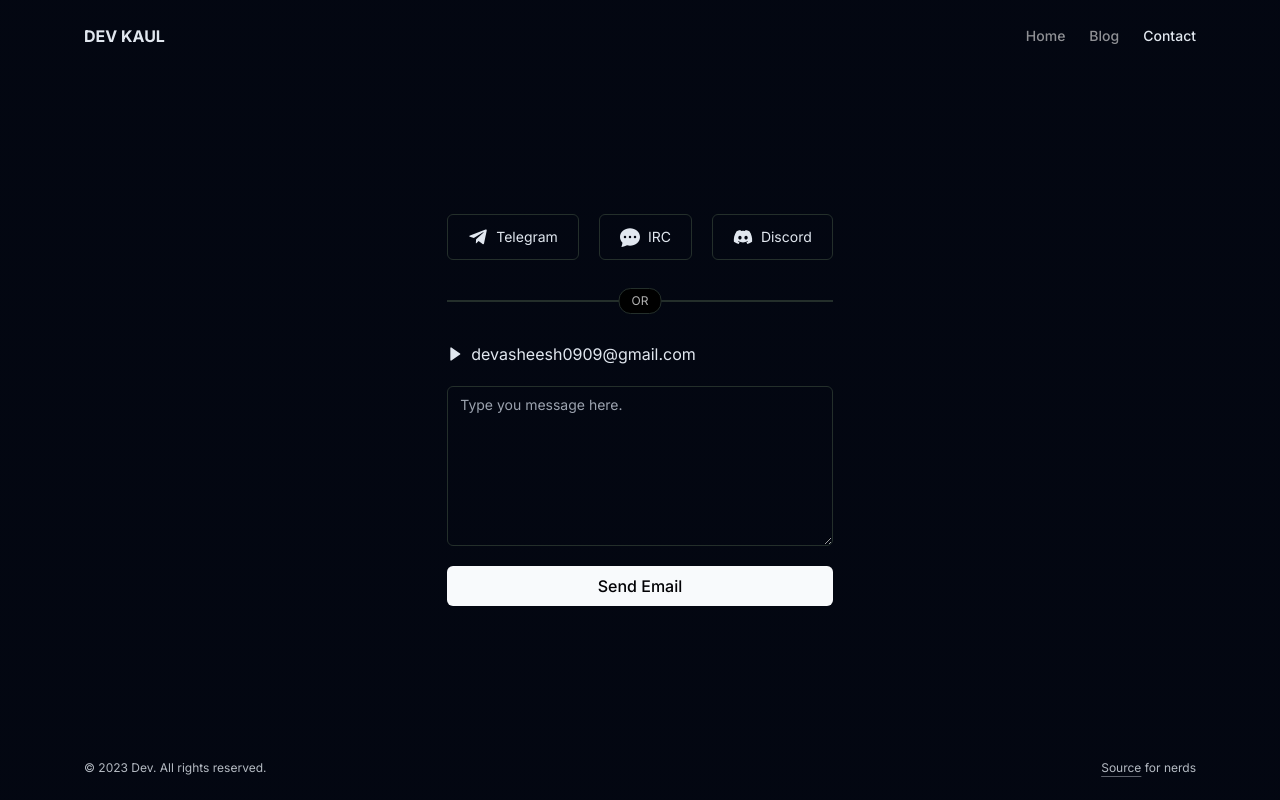
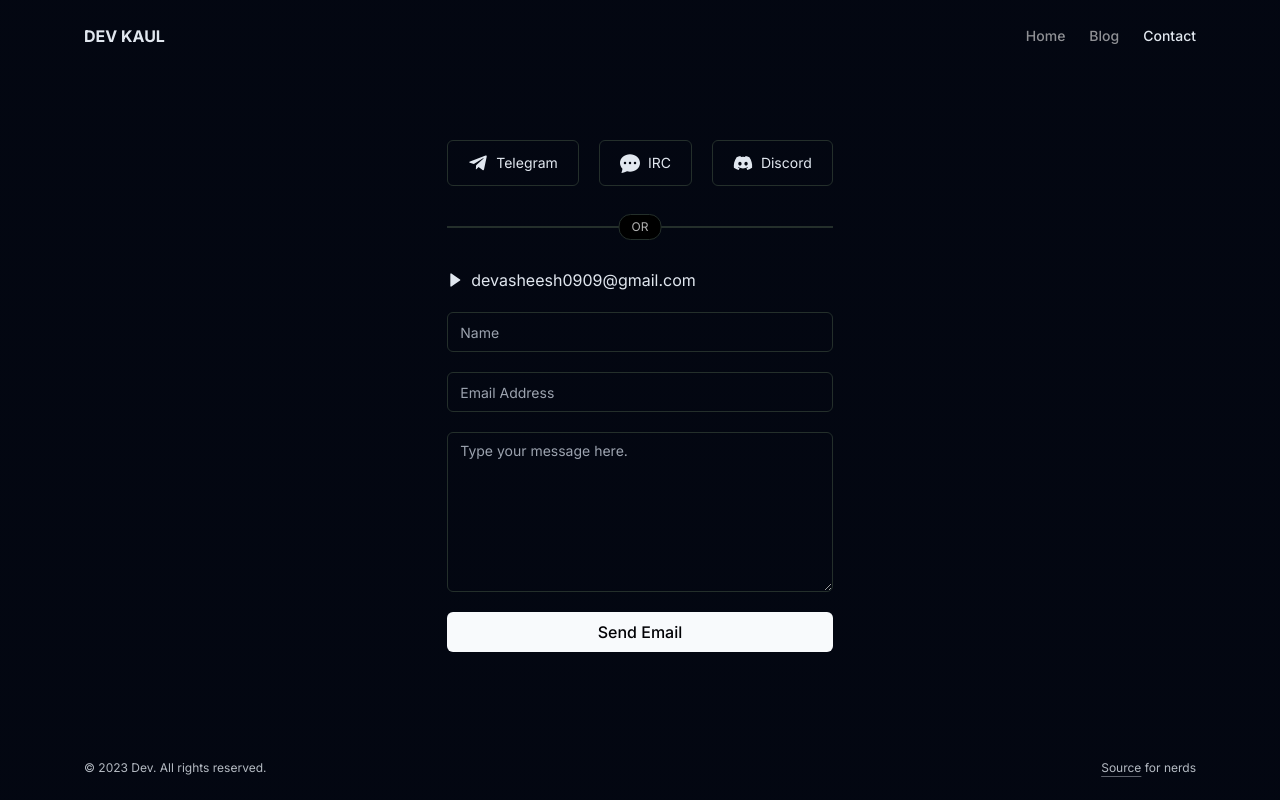
Before and after one commit to BugReportOnWeb/website, a Next.js app: page /contact in a window 1280 px wide. Built offline with nearby package versions, Linux system fonts and the light colour scheme.

Commit message:
Add form mid-functionality && link Telegram

```diff
--- a/app/contact/page.tsx
+++ b/app/contact/page.tsx
@@ -1,27 +1,53 @@
+"use client"
+
 import { FaTelegramPlane, FaDiscord } from 'react-icons/fa';
 import { BsFillChatDotsFill } from 'react-icons/bs';
 import { BiSolidRightArrow } from 'react-icons/bi';
 import Footer from '@/components/Footer';
+import { ChangeEvent, FormEventHandler, useState } from 'react';
+
+type Person = {
+    name: string,
+    email: string,
+    message: string
+}
 
 const Contact = () => {
+    const [name, setName] = useState<string>('');
+    const [email, setEmail] = useState<string>('');
+    const [message, setMessage] = useState<string>('');
+
+    const sendMail = (e: ChangeEvent<HTMLFormElement>) => {
+        e.preventDefault();
+
+        const person: Person = {name, email, message};
+        console.log(person);
+
+        setName('');
+        setEmail('');
+        setMessage('');
+    }
+
     return (
         <div className='h-full pt-[6.75rem] sm:flex sm:justify-center sm:items-center sm:pt-5'>
-            <div className='mx-auto p-5 flex flex-col justify-center items-center w-fit gap-10'>
+            <div className='mx-auto flex pb-7 px-5 flex-col justify-center items-center w-fit gap-10'>
                 <div className='flex items-start gap-5'>
-                    <div className='text-sm border border-[#242F2B] w-full px-5 py-3 rounded-md flex justify-center items-center cursor-pointer bg-transparent hover:bg-[#27272a]'><span><FaTelegramPlane className='mr-2 text-xl' /></span>Telegram</div>
-                    <div className='text-sm border border-[#242F2B] w-full px-5 py-3 rounded-md flex justify-center items-center cursor-pointer bg-transparent hover:bg-[#27272a]'><span><BsFillChatDotsFill className='mr-2 text-xl' /></span>IRC</div>
-                    <div className='text-sm border border-[#242F2B] w-full px-5 py-3 rounded-md flex justify-center items-center cursor-pointer bg-transparent hover:bg-[#27272a]'><span><FaDiscord className='mr-2 text-xl' /></span>Discord</div>
+                    <a href='https://te.me/devkaul' target='_blank' className='text-sm border border-[#242F2B] w-full px-5 py-3 rounded-md flex justify-center items-center cursor-pointer bg-transparent hover:bg-[#27272a]'><span><FaTelegramPlane className='mr-2 text-xl' /></span>Telegram</a>
+                    <a href='#' className='text-sm border border-[#242F2B] w-full px-5 py-3 rounded-md flex justify-center items-center cursor-pointer bg-transparent hover:bg-[#27272a]'><span><BsFillChatDotsFill className='mr-2 text-xl' /></span>IRC</a>
+                    <a href='#' className='text-sm border border-[#242F2B] w-full px-5 py-3 rounded-md flex justify-center items-center cursor-pointer bg-transparent hover:bg-[#27272a]'><span><FaDiscord className='mr-2 text-xl' /></span>Discord</a>
                 </div>
 
                 <div className='relative w-full border border-[#242F2B]'>
                     <div className='absolute border border border-[#242F2B] flex justify-center items-center px-3 py-1 left-1/2 top-1/2 -translate-x-1/2 -translate-y-1/2 rounded-xl text-xs text-white/70 bg-black'>OR</div>
                 </div>
 
-                <div className='w-full flex flex-col justify-center gap-5'>
+                <form onSubmit={sendMail} className='w-full flex flex-col justify-center gap-5'>
                     <h1 className='text-start flex items-center'><BiSolidRightArrow className='mr-2' />devasheesh0909@gmail.com</h1>
-                    <textarea className='rounded-md bg-inherit border border-[#242F2B] py-2 px-3 text-sm w-full h-40 outline-white outline-offset-2 focus:outline focus:outline-2' placeholder='Type you message here.' />
+                    <input type='text' onChange={e => setName(e.target.value)} value={name} className='rounded-md bg-inherit border border-[#242F2B] py-2 px-3 text-sm w-full h-10 outline-white outline-offset-2 focus:outline focus:outline-2' placeholder='Name' />
+                    <input type='email' onChange={e => setEmail(e.target.value)} value={email} className='rounded-md bg-inherit border border-[#242F2B] py-2 px-3 text-sm w-full h-10 outline-white outline-offset-2 focus:outline focus:outline-2' placeholder='Email Address' />
+                    <textarea onChange={e => setMessage(e.target.value)} value={message} className='rounded-md bg-inherit border border-[#242F2B] py-2 px-3 text-sm w-full h-40 outline-white outline-offset-2 focus:outline focus:outline-2' placeholder='Type your message here.' />
                     <button type='submit' className='mx-auto bg-[#f8fafc] font-medium text-[#020205] w-full h-10 rounded-md flex justify-center items-center cursor-pointer transition-colors ease-in-out hover:bg-[#f8fafc]/90'>Send Email</button>
-                </div>
+                </form>
             </div>
             <Footer component='contact' />
         </div>
```
